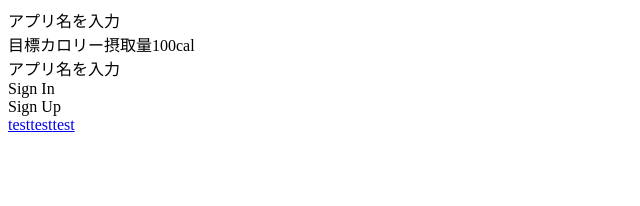
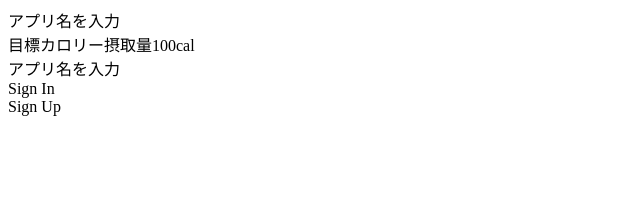
Before and after one commit to tosaken1116/Backs-of-seniors-hackathon, a Next.js app: page / in a window 1280 px wide. Shown: the top 206 px of the page, without its empty margins (0-640 px from the left). Built offline with nearby package versions, Linux system fonts and the light colour scheme.

Commit message:
#4[udpate] フッターのボタンによる画面遷移を実装

```diff
--- a/pages/components/Footer.tsx
+++ b/pages/components/Footer.tsx
@@ -3,17 +3,17 @@ import { useRouter } from "next/router"
 export default function Footer(){
     const router =  useRouter()
     return(
-        (router.pathname == '/')?
+        (router.pathname != '/')?
         <div className="sticky bottom-0">
             <div className="grid grid-cols-3">
-                <a className=" border border-black rounded px-6 mx-auto" href='/'>
-                    test
+                <a className=" border border-black rounded px-6 mx-auto" href='/InputCalorie'>
+                    食事を記録
                 </a>
                 <a className=" border border-black rounded px-6 mx-auto" href='/'>
                     test
                 </a>
-                <a className=" border border-black rounded px-6 mx-auto" href='/'>
-                    test
+                <a className=" border border-black rounded px-6 mx-auto" href='/calorieOfThisMonth'>
+                    カロ草
                 </a>
             </div>
         </div>:
```
